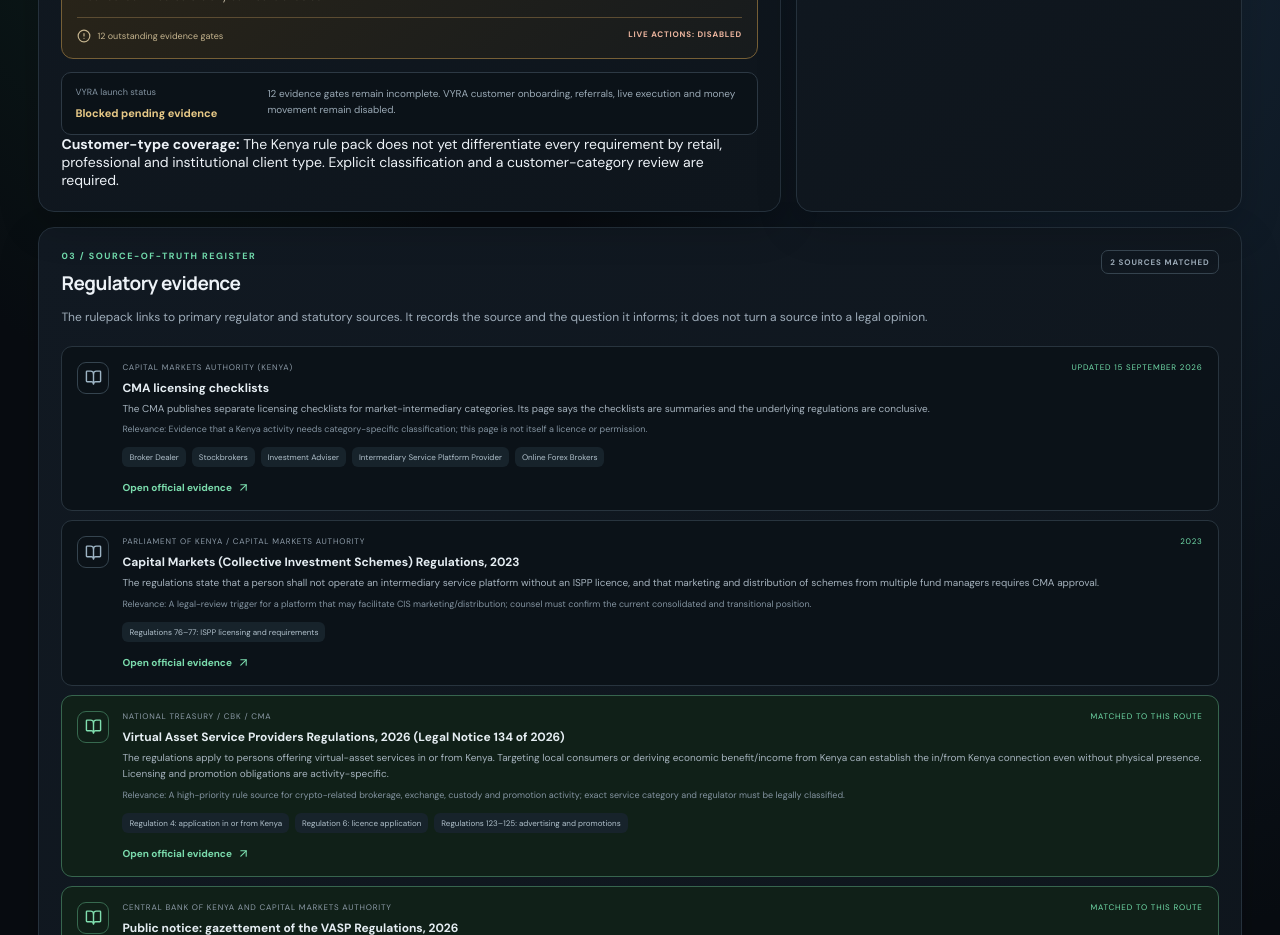
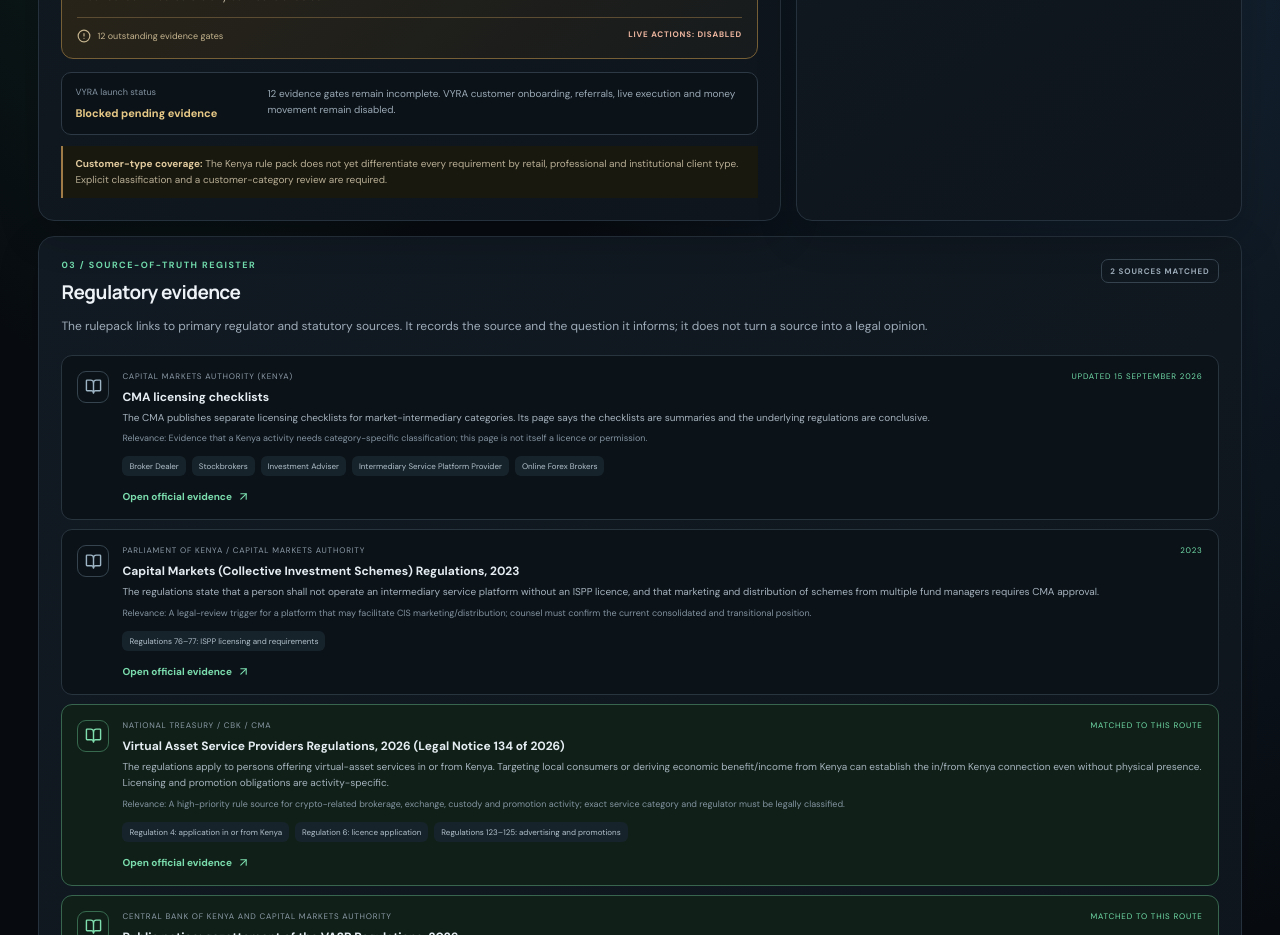
Before and after one commit to Alitiora-Initiative/VYRA, a Next.js app: page /access-graph in a window 1280 px wide. Shown: the part 920-1855 px from the top of the page. Built offline with nearby package versions, Linux system fonts and the light colour scheme; no server answers.

Commit message:
Style AccessGraph customer classification evidence notice

```diff
--- a/src/app/globals.css
+++ b/src/app/globals.css
@@ -164,3 +164,6 @@
   .accessEvidenceItem{gap:9px;padding:11px}
   .accessFooter{flex-direction:column}
 }
+
+.accessCustomerNote{margin-top:11px;padding:10px 12px;border-left:2px solid #9e7b47;background:#19180f;color:#b8ae94;font-size:10px;line-height:1.6}
+.accessCustomerNote strong{color:#e0ca9e}
```
